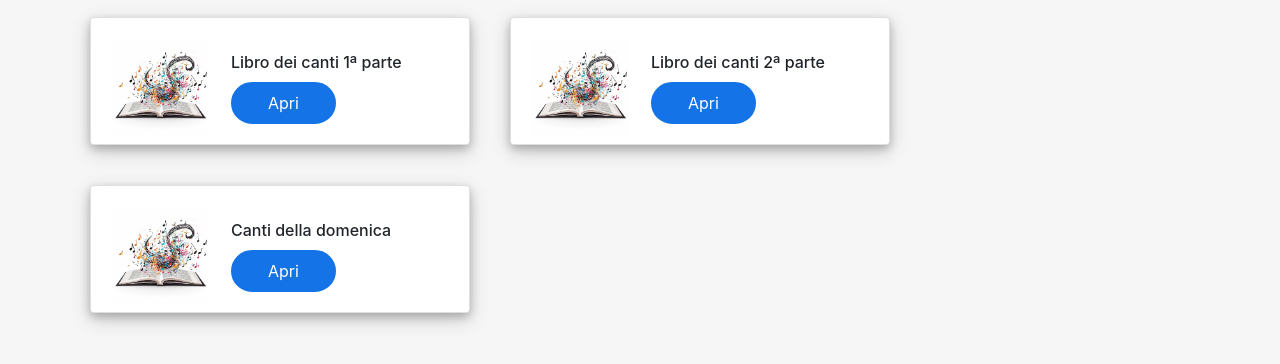
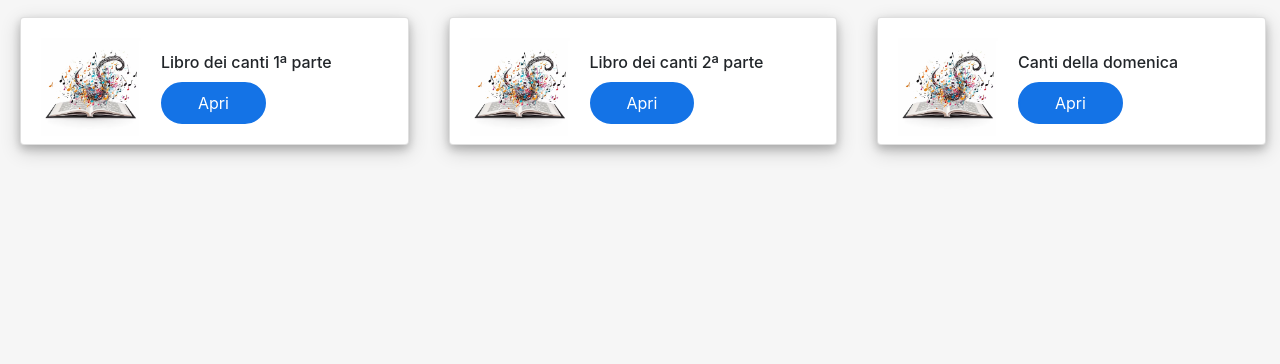
Before and after one commit to sangiuseppeartigiano/canzoniere, a plain HTML site: page index.html in a window 1280 px wide. Shown: the part 108-472 px from the top of the page. Drawn offline with nearby package versions, Linux system fonts and the light colour scheme.

Commit message:
aggiornato css

```diff
--- a/css/style.css
+++ b/css/style.css
@@ -1,4 +1,4 @@
-.col-sm-4 {
+.col-sm-4, .col-md-4, .col-lg-4 {
     margin: 20px;
     padding: 20px;
     background-color: #fff;
@@ -6,6 +6,10 @@
     border: 1px solid rgba(0,0,0,.125);
     border-radius: .25rem;
     box-shadow: 0 4px 8px 0 rgba(0, 0, 0, 0.2), 0 6px 20px 0 rgba(0, 0, 0, 0.19);
+}
+
+.col-lg-4 {
+  max-width: 30%;
 }
 
 .title {
@@ -41,3 +45,19 @@ img{
 h6{
     margin: -85px 0px 10px 120px;
 }
+
+.container{
+    max-width: 1500px !important;
+    padding: 0px;
+    margin: 0 auto;
+}
+
+.row {
+    margin-left: 0px;
+}
+
+@media (max-width: 820px) {
+  .col-sm-4 {
+  max-width: 90%;
+}
+}
--- a/index.html
+++ b/index.html
@@ -13,9 +13,9 @@
   <div class="container">
       <div class="title">Canti per la liturgia</div>
   <div class="row">
-      <div class="col-sm-4"><img src="pdf/note.png"><h6>Libro dei canti 1ª parte</h6><a class="btn btn-primary" href="pdf/canzoniere1.pdf" target="_blank">Apri</a></div>
-      <div class="col-sm-4"><img src="pdf/note.png"><h6>Libro dei canti 2ª parte</h6><a class="btn btn-primary" href="pdf/canzoniere2.pdf" target="_blank">Apri</a></div>
-      <div class="col-sm-4"><img src="pdf/note.png"><h6>Canti della domenica</h6><a class="btn btn-primary" href="pdf/cantiDomenica.pdf" target="_blank">Apri</a></div>
+      <div class="col-sm-4 col-md-4 col-lg-4"><img src="pdf/note.png"><h6>Libro dei canti 1ª parte</h6><a class="btn btn-primary" href="pdf/canzoniere1.pdf" target="_blank">Apri</a></div>
+      <div class="col-sm-4 col-md-4 col-lg-4"><img src="pdf/note.png"><h6>Libro dei canti 2ª parte</h6><a class="btn btn-primary" href="pdf/canzoniere2.pdf" target="_blank">Apri</a></div>
+      <div class="col-sm-4 col-md-4 col-lg-4"><img src="pdf/note.png"><h6>Canti della domenica</h6><a class="btn btn-primary" href="pdf/cantiDomenica.pdf" target="_blank">Apri</a></div>
   </div>
 </div>
   </body>
```
Also changed, not shown: 1 other file.
